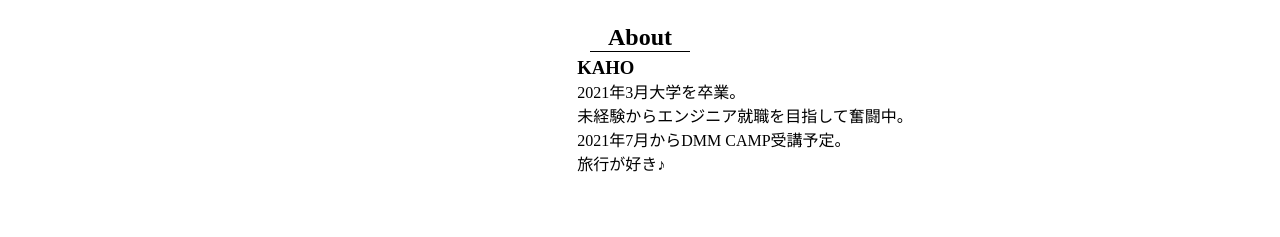
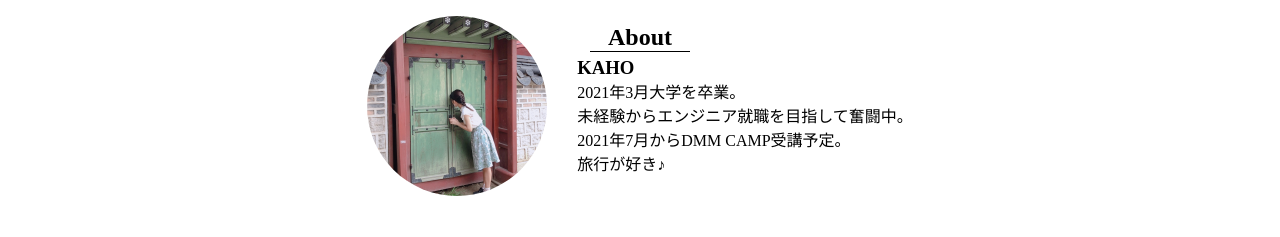
Before and after one commit to michimichi2021/michimichi2021.github.io-, a plain HTML site: page index.html in a window 1280 px wide. Shown: the part 686-923 px from the top of the page. Drawn offline with Linux system fonts and the light colour scheme; some packages are replaced by stand-ins of ours; files whose address does not match are found by name.

Commit message:
Update index.html

```diff
--- a/index.html
+++ b/index.html
@@ -30,7 +30,7 @@
     <div class="about-wrapper">
       <h2>About</h2>
       <div class="about-container">
-        <img src="copy2p/IMG_3066.JPG" alt="人">
+        <img src="https://raw.githubusercontent.com/michimichi2021/michimichi2021.github.io-/main/IMG_3066.JPG" alt="人">
         <div class="about-text">
           <h3>KAHO</h3>
           <p>2021年3月大学を卒業。<br>未経験からエンジニア就職を目指して奮闘中。<br>2021年7月からDMM CAMP受講予定。<br>旅行が好き♪</p>
```
